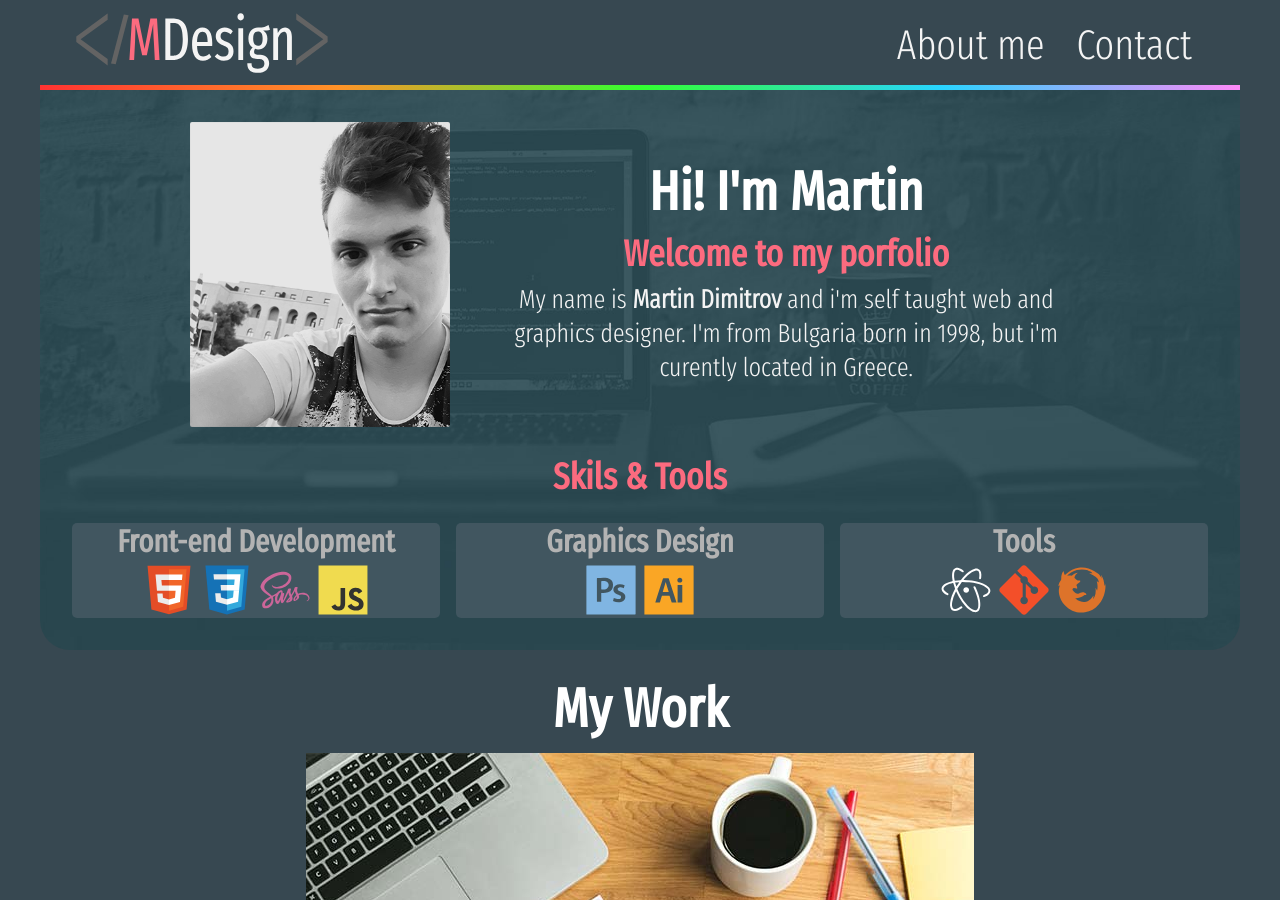
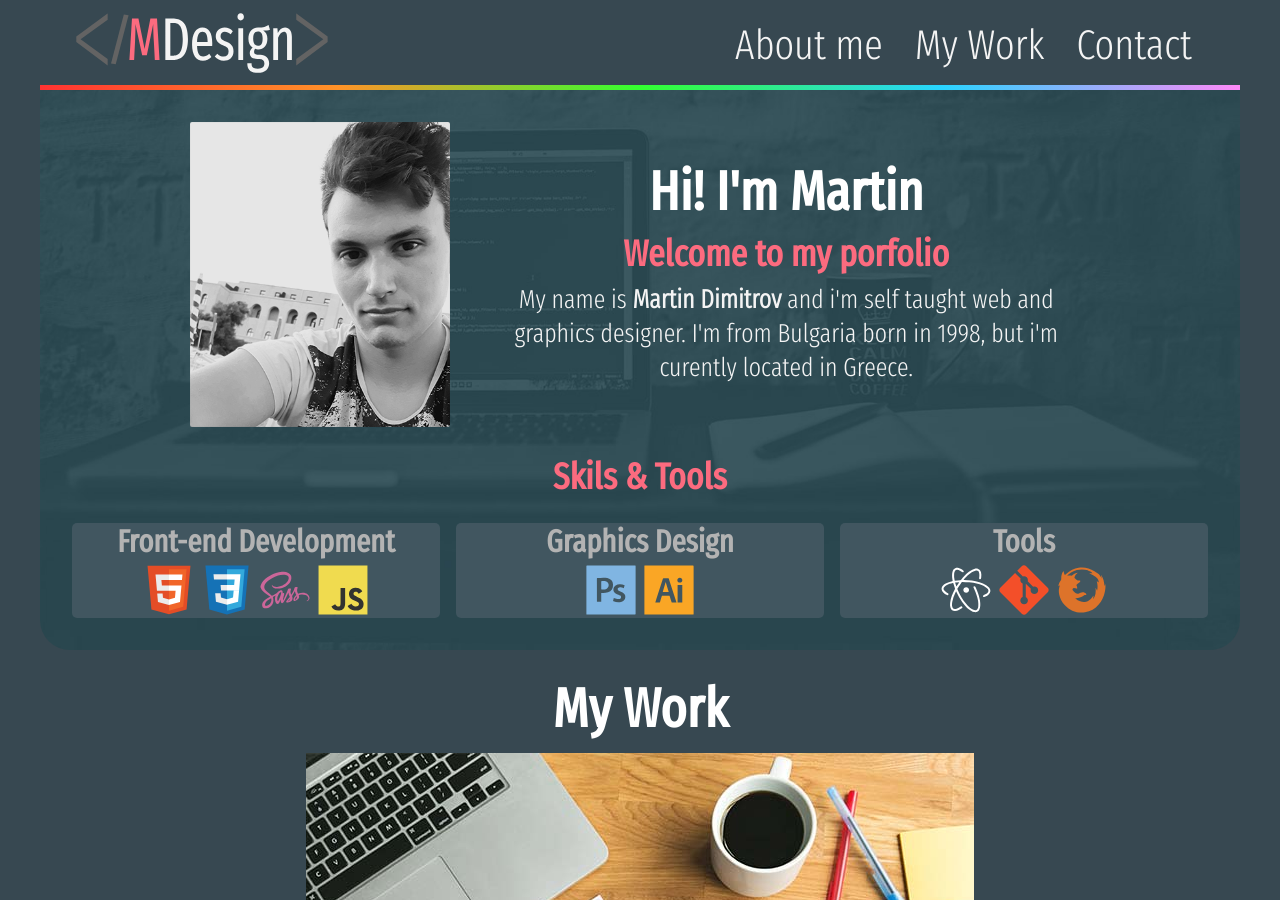
Before and after one commit to martindimi/mdesign-source, a Jekyll site: the page built from _pages/home.md, in a window 1280 px wide and 900 px high. Built offline with Jekyll 4.4.1, drawn with Linux system fonts in a browser that asks for light colours.

Commit message:
Enable navigation links to my wok section

```diff
--- a/_includes/page-footer.html
+++ b/_includes/page-footer.html
@@ -5,7 +5,7 @@
 
     <ul class="footer-links">
       <li class="footer-link"><a href="/index.html#about-me">About me</a></li>
-      <!-- <li class="footer-link"><a href="/index.html#my-work">My Work</a></li> -->
+      <li class="footer-link"><a href="/index.html#my-work">My Work</a></li>
       <li class="footer-link"><a href="/index.html#contact">Contact</a></li>
     </ul>
 
--- a/_includes/page-nav.html
+++ b/_includes/page-nav.html
@@ -2,7 +2,7 @@
 
 <nav class="page-nav">
   <a class="nav-item" href="/index.html#about-me">About me</a>
-  <!-- <a class="nav-item" href="/index.html#my-work">My Work</a> -->
+  <a class="nav-item" href="/index.html#my-work">My Work</a>
   <a class="nav-item" href="/index.html#contact">Contact</a>
 
   <a href="#contact" class="button">Let's Talk</a>
```
